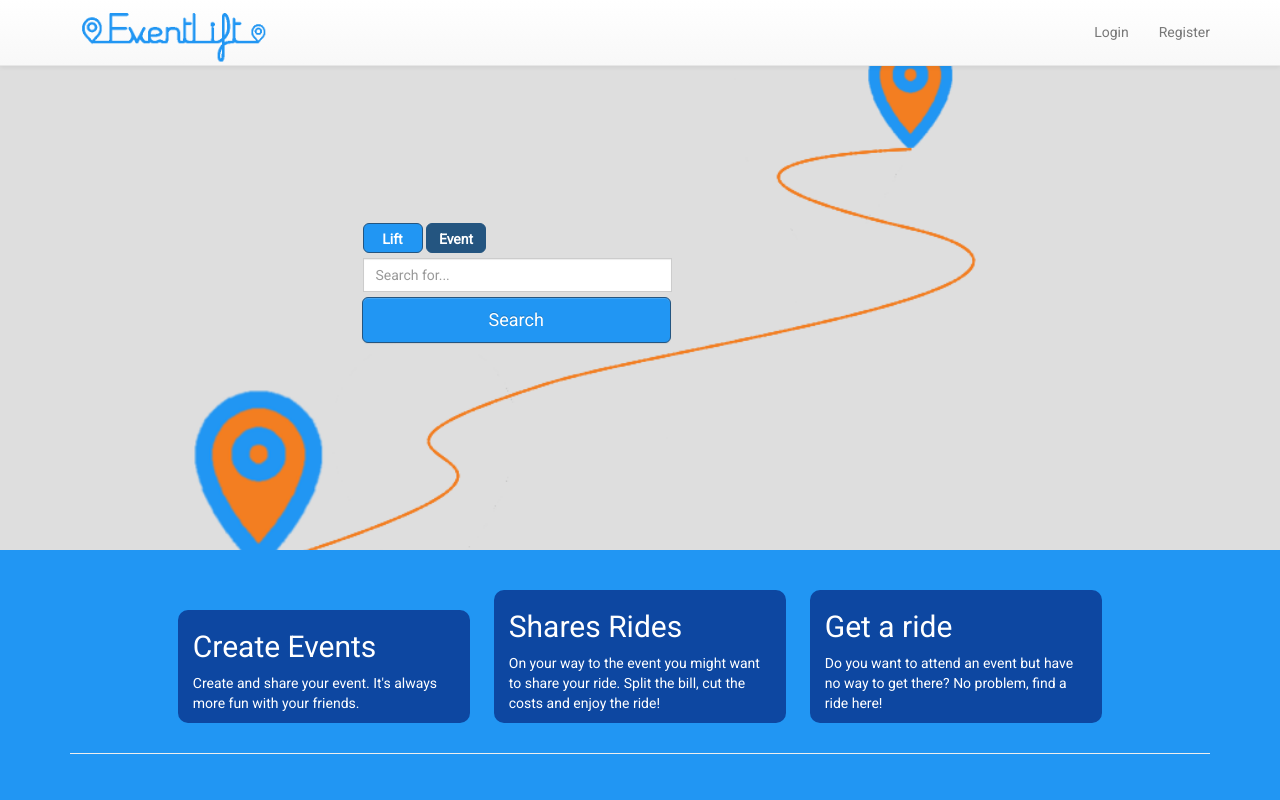
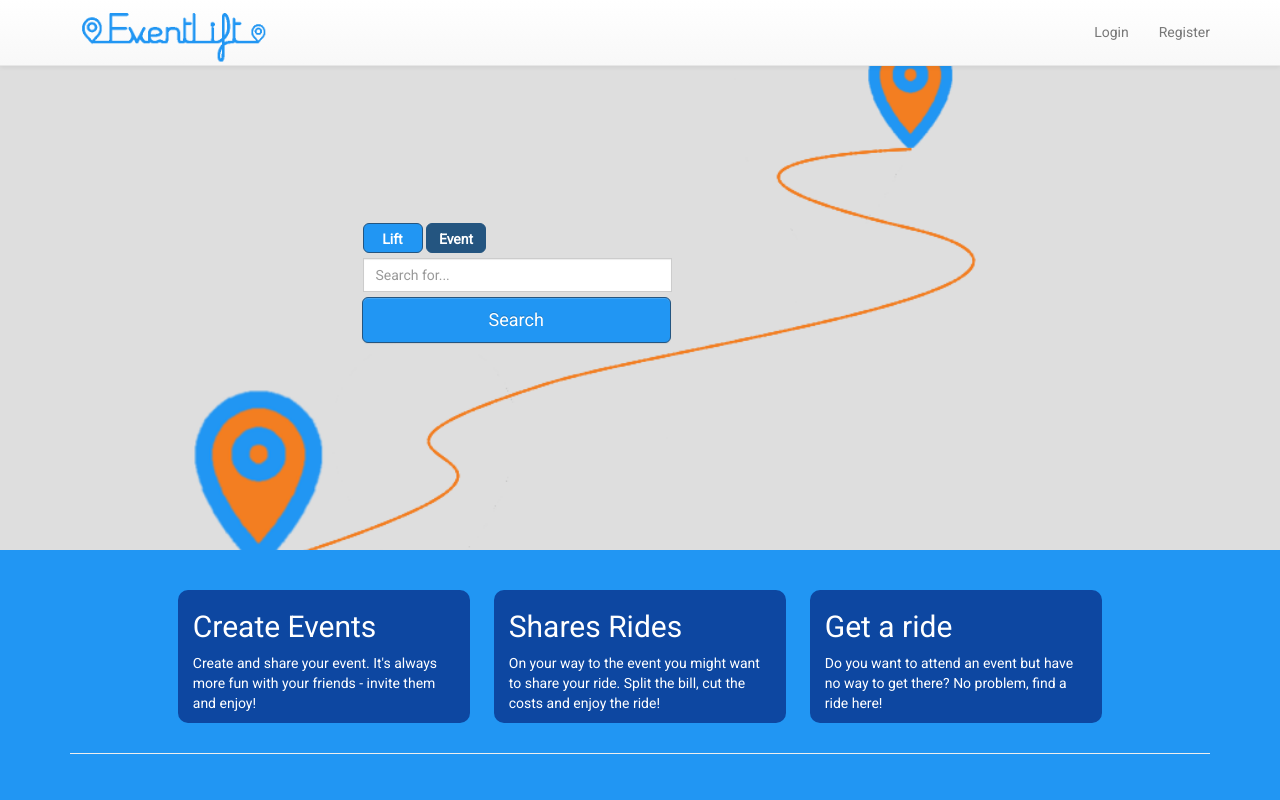
Before and after one commit to BSantos22/eventLift, a Flask app: page / in a window 1280 px wide. Run offline with Flask 2, Linux system fonts and the light colour scheme; some libraries are stand-ins or nearby versions.

Commit message:
Added phrase to home page

```diff
--- a/eventlift/templates/home.html
+++ b/eventlift/templates/home.html
@@ -33,7 +33,7 @@
     <div class="row row-center">
         <div class="col-md-3 col-offset-3 info">
             <h2>Create Events</h2>
-            <p> Create and share your event. It's always more fun with your friends.</p>
+            <p> Create and share your event. It's always more fun with your friends - invite them and enjoy!</p>
         </div>
         <div class="col-md-3 info">
             <h2>Shares Rides</h2>
```
